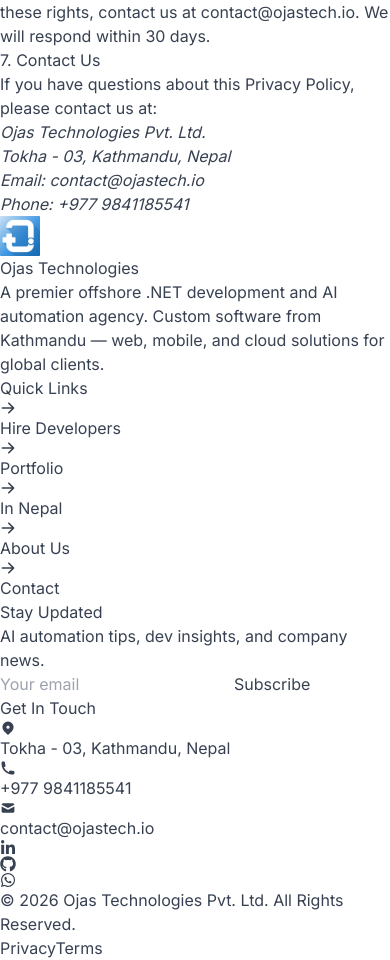
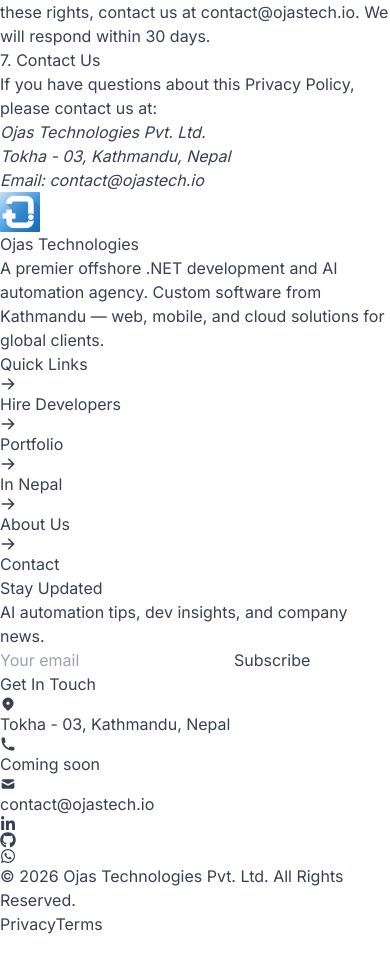
Before and after one commit to ojastechnologies/ojas-web, a Next.js app: page /privacy in a window 390 px wide. Shown: the part 1104-2064 px from the top of the page. After the commit the page ends 2040 px from the top, so only its background shows below. Built offline with nearby package versions, Linux system fonts and the light colour scheme.

Commit message:
fix: hide phone number from site (keep in JSON-LD for SEO)

```diff
--- a/app/constants.ts
+++ b/app/constants.ts
@@ -44,8 +44,8 @@
     {
         icon: HiPhone,
         title: "Call Us",
-        content: "+977 9841185541",
-        link: "tel:+9779841185541",
+        content: "Coming soon",
+        link: "#",
     },
     {
         icon: HiMail,
--- a/app/privacy/page.tsx
+++ b/app/privacy/page.tsx
@@ -85,8 +85,7 @@
               <address className="text-gray-600 not-italic mt-2">
                 Ojas Technologies Pvt. Ltd.<br />
                 Tokha - 03, Kathmandu, Nepal<br />
-                Email: contact@ojastech.io<br />
-                Phone: +977 9841185541
+                Email: contact@ojastech.io
               </address>
             </section>
           </div>
```
